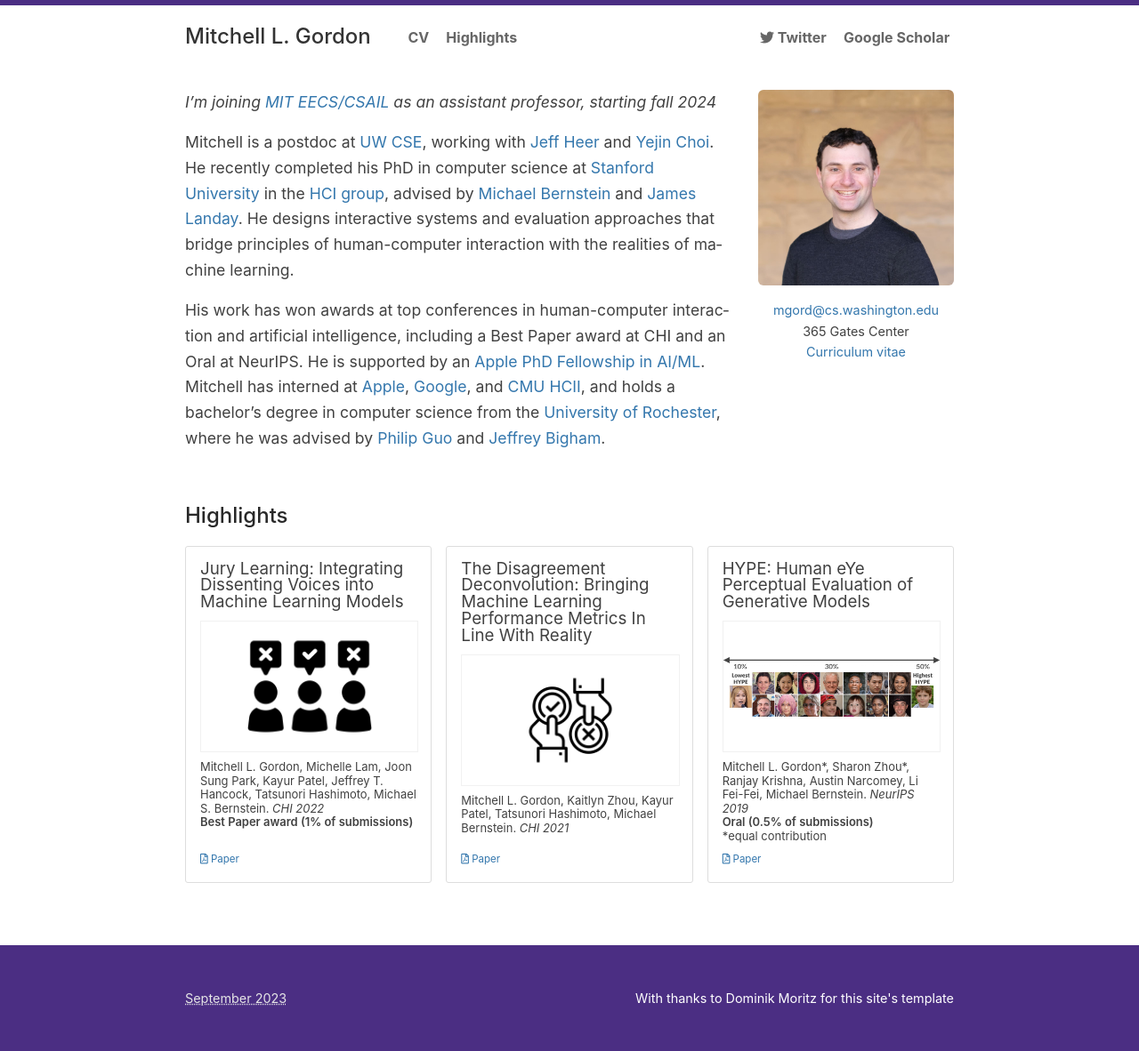
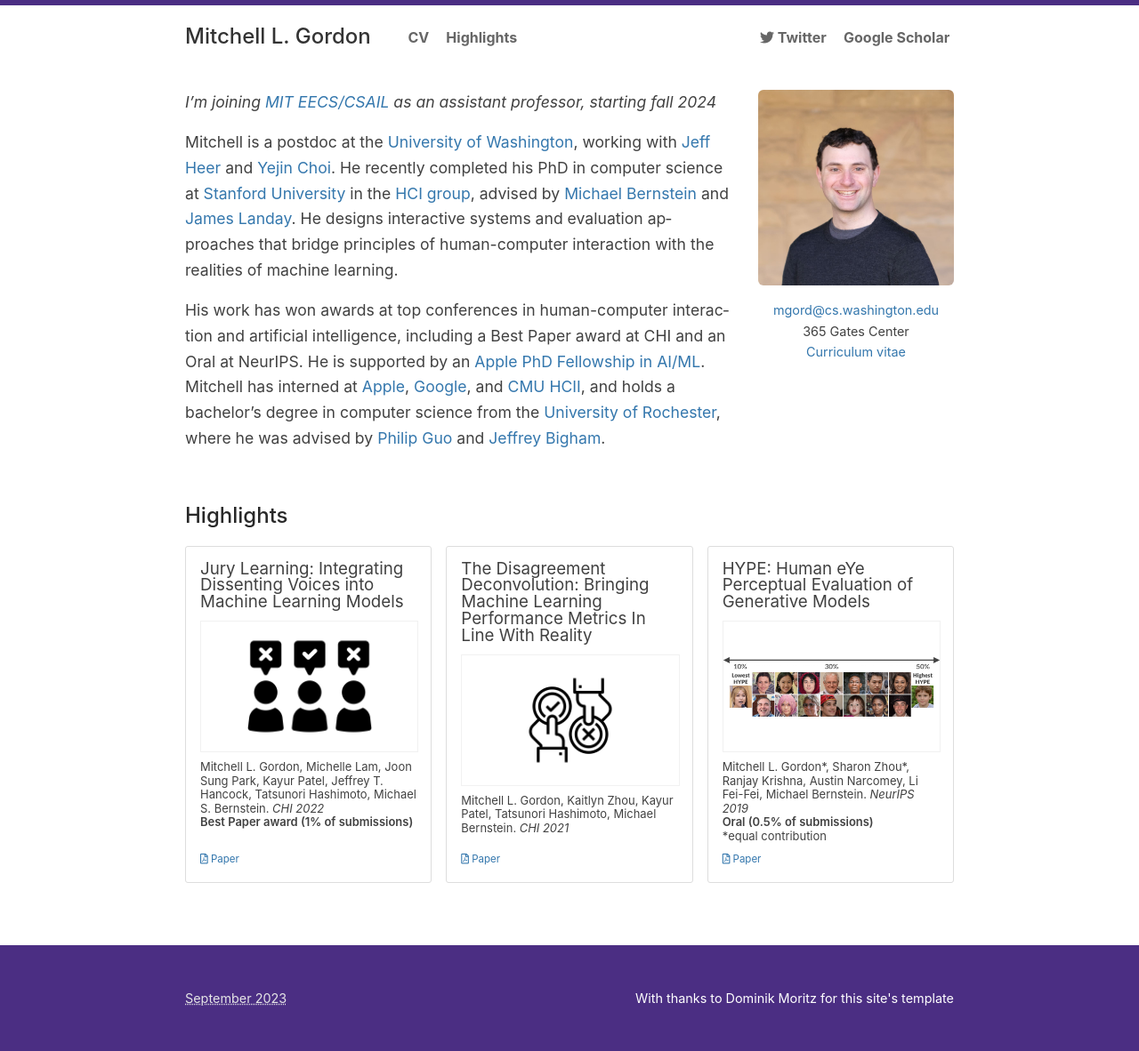
Before and after one commit to mitchellg/mitchellg.github.io, a Jekyll site: the page built from index.md, in a window 1280 px wide. Shown: the whole page at 89% size. Built offline with Jekyll 4.4.1, drawn with Linux system fonts in a browser that asks for light colours; a style sheet for code colours, icons or effects is not loaded.

Commit message:
Update index.md

```diff
--- a/index.md
+++ b/index.md
@@ -11,7 +11,7 @@ class: home
 <div class="intro" markdown="1">
 *I'm joining [MIT EECS/CSAIL](https://www.eecs.mit.edu/) as an assistant professor, starting fall 2024*
 
-Mitchell is a postdoc at [UW CSE](https://www.cs.washington.edu/), working with [Jeff Heer](https://homes.cs.washington.edu/~jheer/) and [Yejin Choi](https://homes.cs.washington.edu/~yejin/). He recently completed his PhD in computer science at [Stanford University](http://www.stanford.edu/) in the [HCI group](http://hci.stanford.edu/), advised by [Michael Bernstein](https://hci.stanford.edu/msb/) and [James Landay](https://www.landay.org/). He designs interactive systems and evaluation approaches that bridge principles of human-computer interaction with the realities of machine learning.
+Mitchell is a postdoc at the [University of Washington](https://www.cs.washington.edu/), working with [Jeff Heer](https://homes.cs.washington.edu/~jheer/) and [Yejin Choi](https://homes.cs.washington.edu/~yejin/). He recently completed his PhD in computer science at [Stanford University](http://www.stanford.edu/) in the [HCI group](http://hci.stanford.edu/), advised by [Michael Bernstein](https://hci.stanford.edu/msb/) and [James Landay](https://www.landay.org/). He designs interactive systems and evaluation approaches that bridge principles of human-computer interaction with the realities of machine learning.
 
 His work has won awards at top conferences in human-computer interaction and artificial intelligence, including a Best Paper award at CHI and an Oral at NeurIPS. He is supported by an [Apple PhD Fellowship in AI/ML](https://machinelearning.apple.com/updates/introducing-apple-scholars-aiml). Mitchell has interned at [Apple](http://apple.com/), [Google](http://apple.com/), and [CMU HCII](http://www.hcii.cmu.edu/), and holds a bachelor's degree in computer science from the [University of Rochester](http://www.rochester.edu/), where he was advised by [Philip Guo](https://pg.ucsd.edu/) and [Jeffrey Bigham](https://www.cs.cmu.edu/~jbigham/).
 </div>
```
